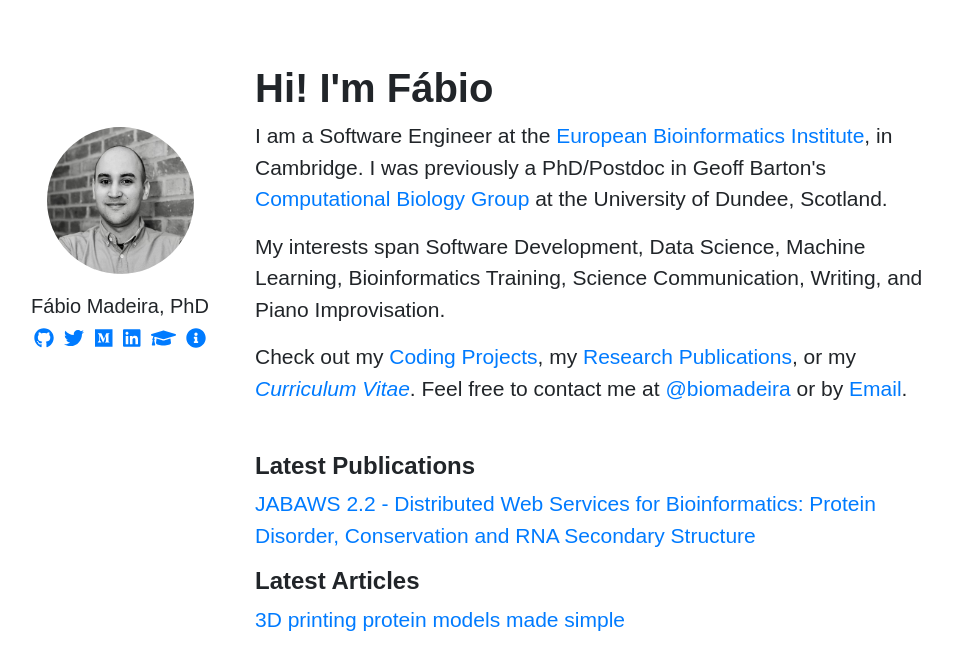
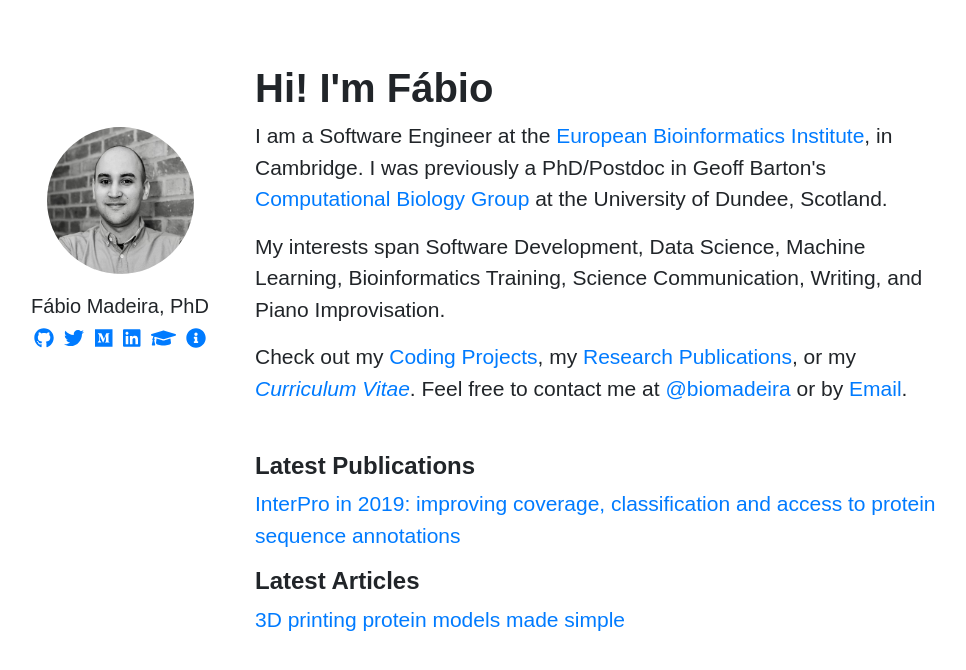
Before and after one commit to biomadeira/biomadeira.github.io, a Jekyll site: the page built from index.html, in a window 1280 px wide. Shown: the top 670 px of the page, without its empty margins (160-1126 px from the left). Built offline with Jekyll 4.4.1, drawn with Linux system fonts in a browser that asks for light colours; nearby versions of some CDN libraries.

Commit message:
Added new paper

```diff
--- a/index.html
+++ b/index.html
@@ -24,8 +24,8 @@ layout: layout
         or by <a href="mailto:fabiomadeira@me.com">Email</a>.</p>
       </br>
       <h4><strong>Latest Publications</strong></h4>
-      <p><a href="https://academic.oup.com/bioinformatics/advance-article/doi/10.1093/bioinformatics/bty045/4829754">
-        JABAWS 2.2 - Distributed Web Services for Bioinformatics: Protein Disorder, Conservation and RNA Secondary Structure</a></p>
+      <p><a href="https://academic.oup.com/nar/article/47/D1/D351/5162469">
+        InterPro in 2019: improving coverage, classification and access to protein sequence annotations</a></p>
       <h4><strong>Latest Articles</strong></h4>
       <p><a href="https://medium.com/@{{ site.username }}/3d-printing-protein-models-made-simple-dd902cd627ce">3D printing protein models made simple</a></p>
     </div>
```
